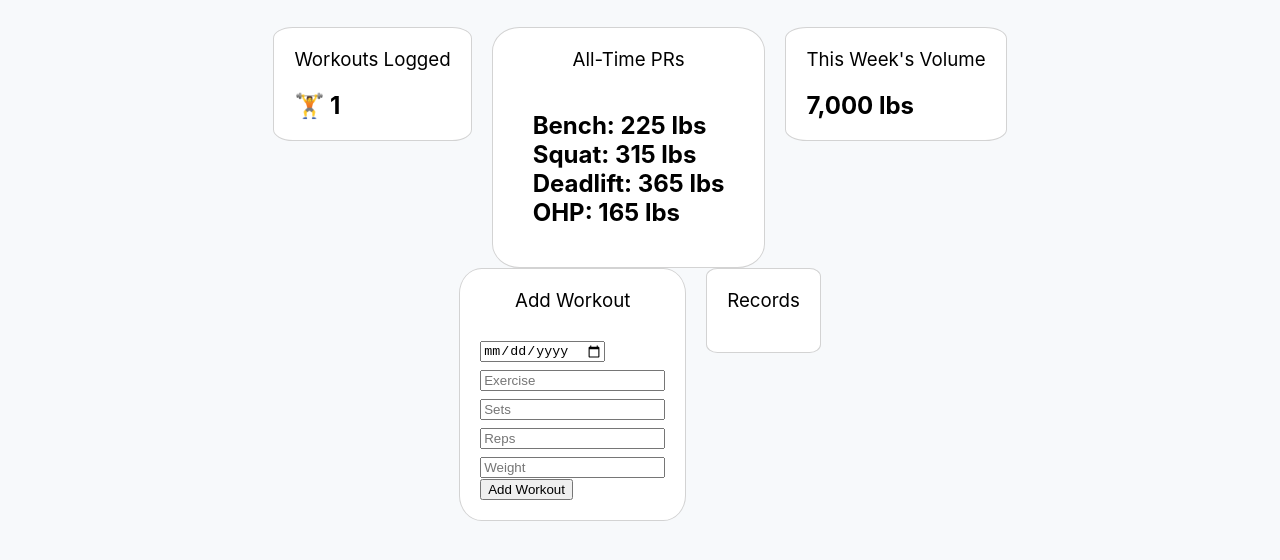
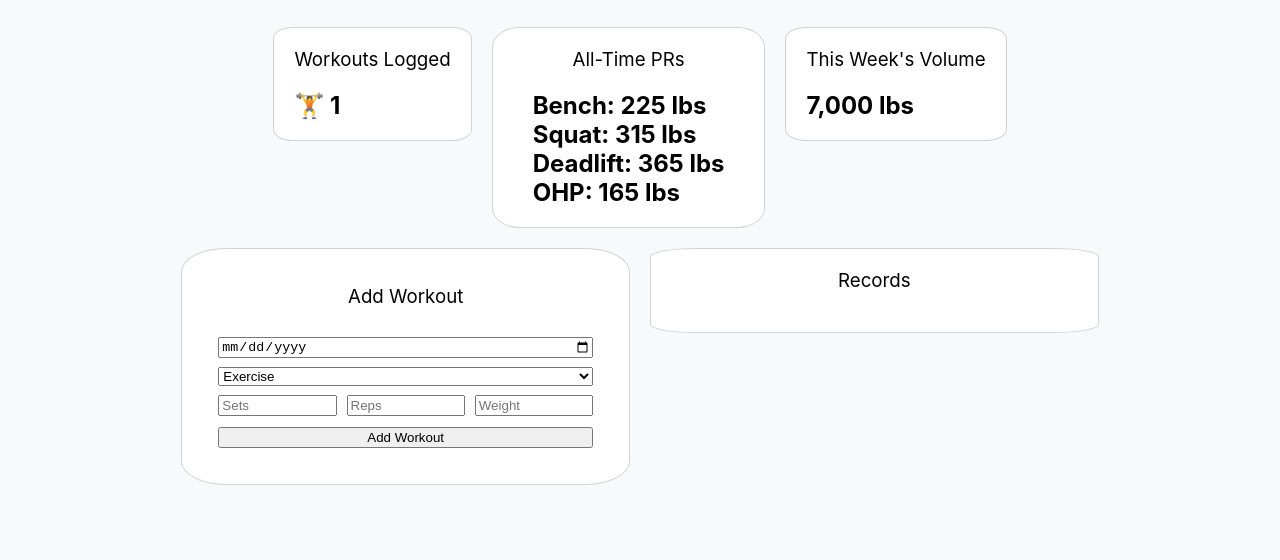
Before and after one commit to hjoeyy/gym-progress-visualizer, a plain HTML site: page gym-progress-visualizer/index.html in a window 1280 px wide. Shown: the part 110-670 px from the top of the page. Drawn offline with Linux system fonts and the light colour scheme.

Commit message:
gym progress visualizer updates
updates made to gym progress visualizer

-finished add workout HTML skeleton

```diff
--- a/gym-progress-visualizer/index.html
+++ b/gym-progress-visualizer/index.html
@@ -47,17 +47,27 @@
                         <p>7,000 lbs</p>
                     </div>
                 </div>
-                <div class="statistics-cards workout-cards">
+                <div class="workout-cards">
                     <div class="statistics-card">
                         <div class="add-workout-form">
                             <form action="#" method="post">
                                 <h3>Add Workout</h3>
+                                <div class="bigger-stats">
                                     <p>
                                         <input type="date" id="workout-date" name="workout-date" />
                                     </p>
                                     <p>
-                                    <input type="text" placeholder="Exercise" id="workout-exercise" name="workout-exercise" />
+                                        <!--<input type="text" placeholder="Exercise" id="workout-exercise" name="workout-exercise" class="exercise"/>-->
+                                        <select name="exercise" id="workout-exercise" class="exercises">
+                                            <option value="">Exercise</option>
+                                            <option value="bench-press">Bench Press</option>
+                                            <option value="squat">Squat</option>
+                                            <option value="deadlift">Deadlift</option>
+                                            <option value="overhead-press">Overhead Press</option>
+                                        </select>
                                     </p>
+                                </div>
+                                <div class="smaller-stats">
                                     <p>
                                         <input type="number" placeholder="Sets" id="workout-sets" name="workout-sets" />
                                     </p>
@@ -67,6 +77,7 @@
                                     <p>
                                         <input type="number" placeholder="Weight" id="workout-weight" name="workout-weight" />
                                     </p>
+                                </div>
                                 <button type="submit">Add Workout</button>
                             </form>
                         </div>
--- a/gym-progress-visualizer/style.css
+++ b/gym-progress-visualizer/style.css
@@ -52,6 +52,48 @@
 }
 
 .lifts {
-    padding: 20px;
+    padding: 0 20px;
     margin: 0;
 }
+
+.workout-cards {
+    display: flex;
+    justify-content: center;
+    align-items: start;
+    flex-wrap: wrap;
+    padding: 20px 0;
+    gap: 20px;
+}
+
+.workout-cards .statistics-card {
+    flex: 0 1 calc(100% / 3 - 20px); /* 3 cards per row, minus gap */
+    max-width: calc(100% / 3 - 20px);
+}
+
+.add-workout-form {
+    padding: 0;
+    max-width: 100%;
+}
+
+form {
+    display: inline-block;
+    padding: 1em;
+}
+
+form p, form button, .smaller-stats input, .bigger-stats input, .exercises {
+    width: 100%;
+    box-sizing: border-box;
+}
+
+.bigger-stats {
+    display: flex;
+    flex-direction: column;
+    width: 100%;
+}
+
+.smaller-stats {
+    display: flex;
+    width: 100%;
+    gap: 10px;
+    padding-bottom: 10px;
+}
```
Lines whose indentation alone changed are shown as unchanged.
